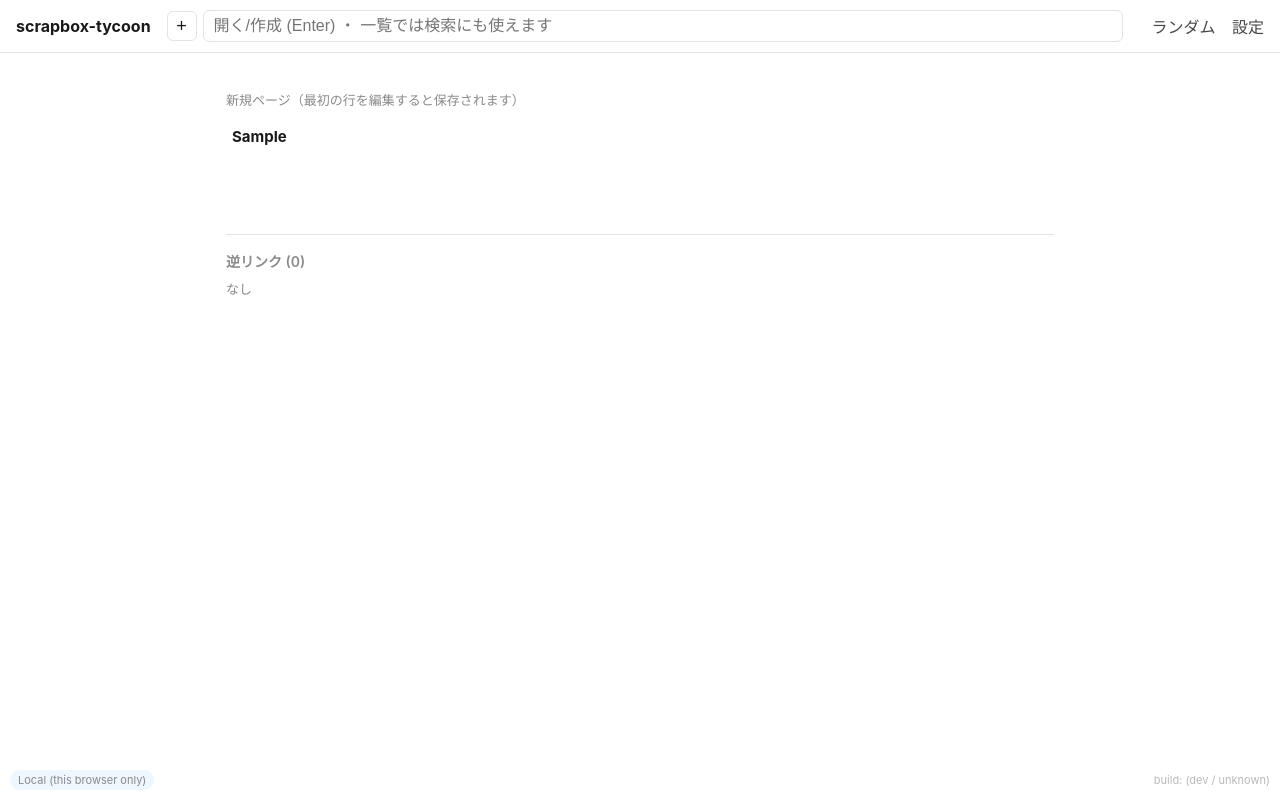
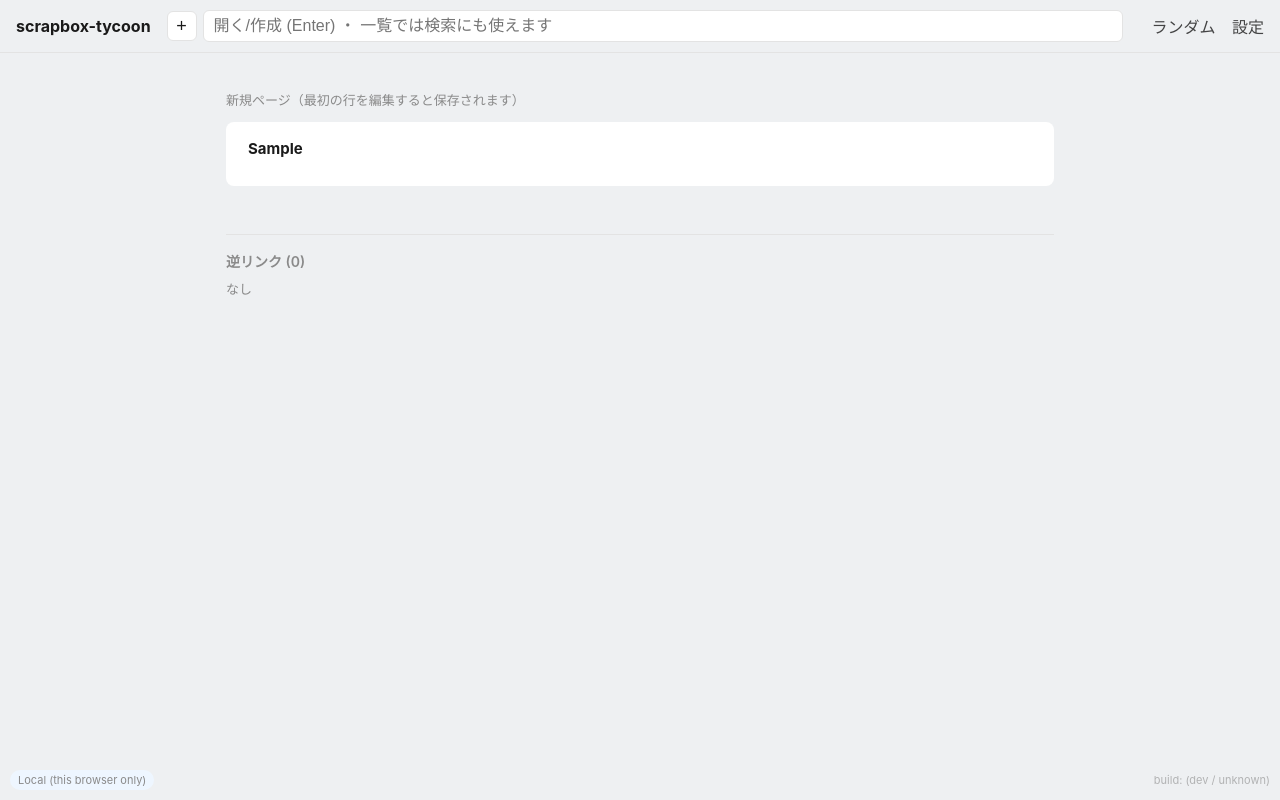
Before and after one commit to gosyujin/scrapbox-tycoon, a website with bundled scripts: page index.html in a window 1280 px wide. Both pictures are taken after typing "Sample" into the empty fields and a click on the button "ページを追加". Built offline with nearby package versions, Linux system fonts and the light colour scheme; files whose address does not match are found by name.

Commit message:
Make the page body a white card on a tinted page background
Matches real Scrapbox's own layout: the page body (#editor for
editable notes, #ref-view for the read-only reference project) stays
on the normal --bg color as a card with rounded corners, while the
page background/topbar/surrounding chrome (merge banner, backlinks
section, reference-snapshot banner) now sit on a new --page-bg
(a soft gray in light mode, a touch darker than --bg in dark mode).
Previously everything shared one flat background, making it hard to
tell at a glance where the actual page content region started and
stopped.

Co-Authored-By: Claude Sonnet 5 <noreply@anthropic.com>

```diff
--- a/css/style.css
+++ b/css/style.css
@@ -1,5 +1,9 @@
 :root {
   --bg: #ffffff;
+  /* Scrapbox's own layout: the page body (title + content) sits as a
+     white "card" on a tinted page background, not the other way around --
+     see #editor/#ref-view below. */
+  --page-bg: #eef0f2;
   --fg: #1a1a1a;
   --muted: #8a8a8a;
   --border: #e3e3e3;
@@ -14,6 +18,7 @@
 @media (prefers-color-scheme: dark) {
   :root {
     --bg: #1b1c1d;
+    --page-bg: #131415;
     --fg: #e8e8e8;
     --muted: #8a8a8a;
     --border: #333;
@@ -49,7 +54,7 @@ body {
   width: 100%;
   touch-action: pan-y;
   font-family: -apple-system, BlinkMacSystemFont, "Hiragino Sans", "Yu Gothic", sans-serif;
-  background: var(--bg);
+  background: var(--page-bg);
   color: var(--fg);
   overflow-x: hidden;
 }
@@ -62,7 +67,7 @@ body {
   border-bottom: 1px solid var(--border);
   position: sticky;
   top: 0;
-  background: var(--bg);
+  background: var(--page-bg);
   z-index: 10;
 }
 
@@ -142,10 +147,19 @@ body {
   padding: 24px 16px 80px;
 }
 
-#editor {
+/* The page body itself (editable or read-only reference) as a white card
+   against the tinted page background -- so it's clear at a glance where
+   the actual page content starts and ends, vs. surrounding chrome like
+   the merge banner or the backlinks section below it. */
+#editor,
+#ref-view {
   min-height: 4em;
-  cursor: text;
+  background: var(--bg);
+  border-radius: 8px;
+  padding: 12px 16px;
 }
+
+#editor { cursor: text; }
 
 .merge-banner {
   display: flex;
```
